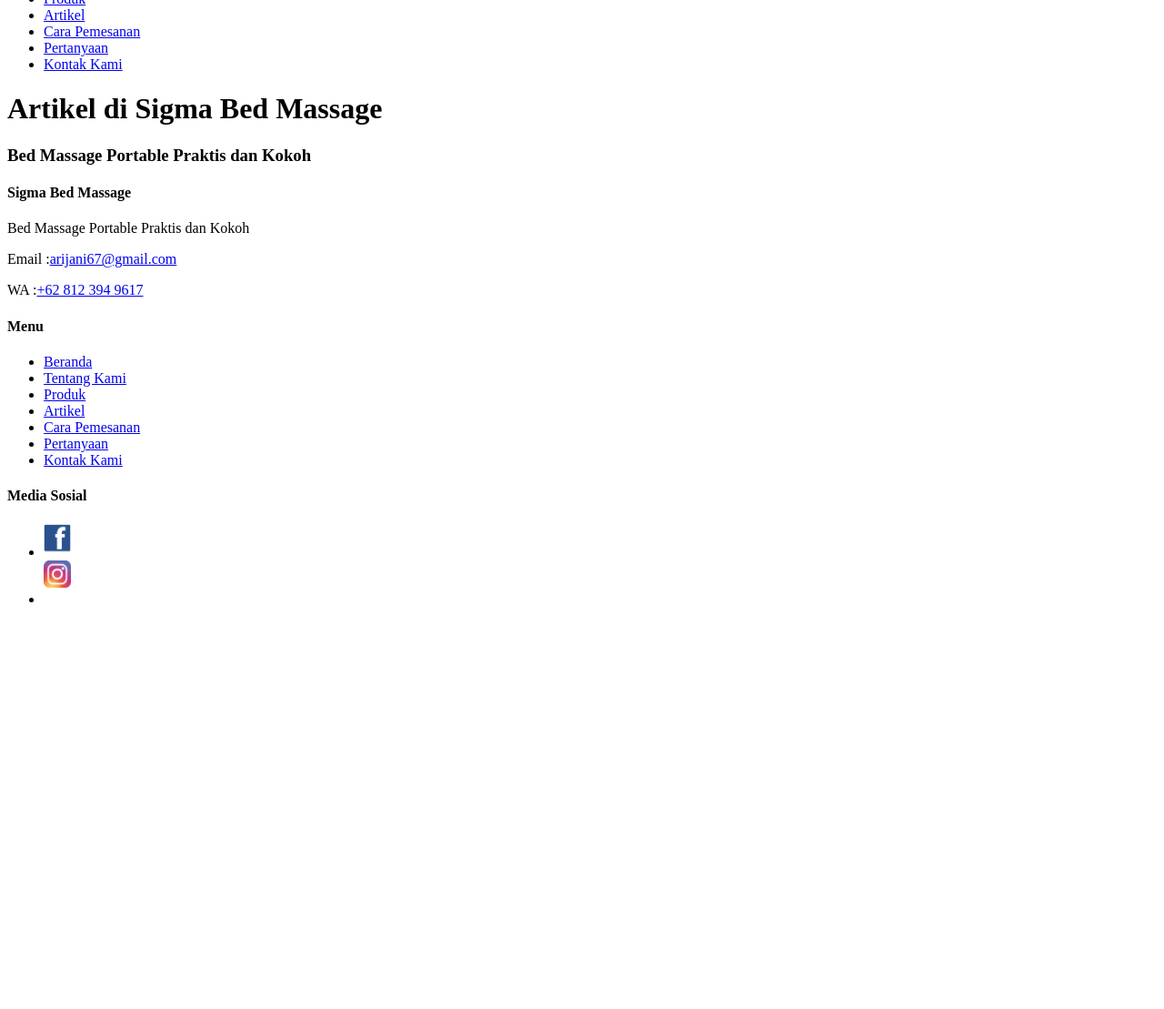
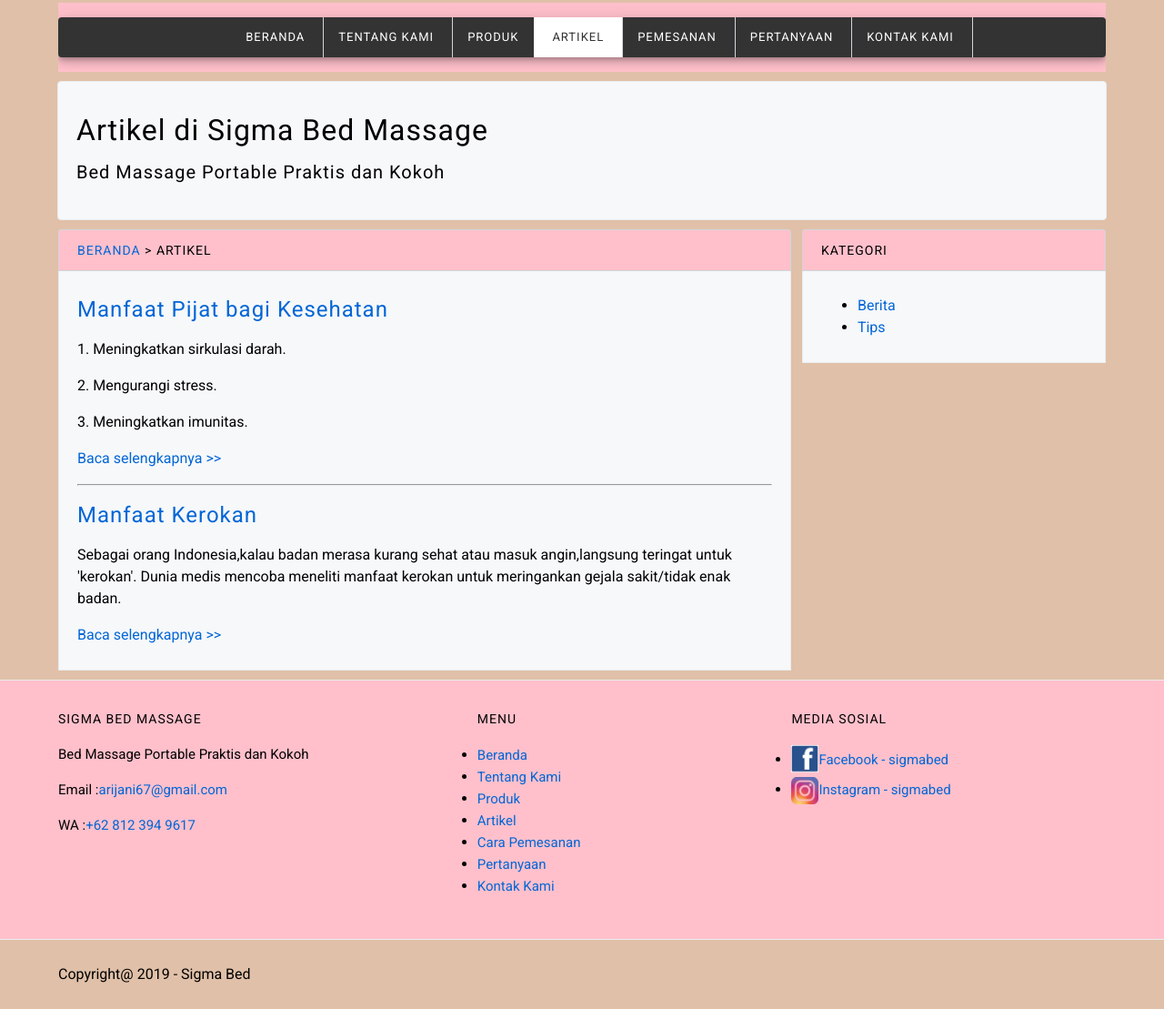
Before and after one commit to sigmabed/sigmabed.github.io, a plain HTML site: page artikel.html in a window 1280 px wide. Shown: the part 174-1283 px from the top of the page at 91% size. Before the commit the page ends 858 px from the top, so only its background shows below. Drawn offline with Linux system fonts and the light colour scheme; a script that the page names is missing.

Commit message:
Add files via upload

```diff
--- a/artikel.html
+++ b/artikel.html
@@ -12,15 +12,126 @@
 		<!-- Start Description -->
 		<meta name="description" content=" Bed Massage Portable Praktis dan Kokoh.Bed Massage Lipat. Cocok untuk home massage dan home terapis.">
 		<!-- End Description -->
+
+		<!-- Start CSS -->
+		<link rel="stylesheet" href="styles/style.css">
+		<!-- End CSS -->
+
 	</head>
 	<body>
 		<!-- Start Logo -->
+		<div class="container bg-blue logo">
 			<a href="index.html" title="Bed Massage Portable">
-			<img src="image/Logo bed massage2.jpg" alt="logo bed massage" width="100">
+				<img src="image/Logo bed massage2.jpg" alt="logo bed massage" width="150">
 			</a>
+		</div>
 		<!-- End Logo -->
 
 		<!-- Start Menu Primer -->
+		<div class="container bg-red menu-primer">
+			<ul>
+				<li>
+					<a href="index.html" title="Beranda">Beranda</a>
+				</li>
+				<li>
+					<a href="tentang.html" title="Tentang Kami">Tentang Kami</a>
+				</li>
+				<li>
+					<a href="produk.html" title="Produk">Produk</a>
+				</li>
+				<li>
+					<a href="artikel.html" title="Artikel" class="active">Artikel</a>
+				</li>
+				<li>
+					<a href="pemesanan.html" title="Pemesanan">Pemesanan</a>
+				</li>
+				<li>
+					<a href="pertanyaan.html" title="Pertanyaan">Pertanyaan</a>
+				</li>
+				<li>
+					<a href="kontak.html" title="Kontak Kami">Kontak Kami</a>
+				</li>
+			</ul>
+		</div>
+		<!-- End Menu Primer -->
+
+		<!-- Start Jumbotron -->
+		<div class="container jumbotron">
+			<h1>Artikel di Sigma Bed Massage</h1>
+			<h3>Bed Massage Portable Praktis dan Kokoh</h3>
+		</div>
+		<!-- End Jumbotron -->
+
+		<!-- Start Artikel -->
+		<div class="container">
+			<div class="main-one">
+				<div class="box-heading">
+					<h4>
+						<a href="index.html" title="Beranda">Beranda</a>
+					> Artikel
+					</h4>
+				</div>
+
+				<div class="box-isi">
+					<h2>
+						<a href="" title="Manfaat Pijat bagi Kesehatan">Manfaat Pijat bagi Kesehatan</a>
+					</h2>
+					<p>1. Meningkatkan sirkulasi darah.</p>
+					<p>2. Mengurangi stress.</p>
+					<p>3. Meningkatkan imunitas.</p>
+					<p>
+						<a href="" title="Baca selengkapnya >>">Baca selengkapnya >></a>
+					</p>
+
+					<hr>
+
+					<h2>
+						<a href="" title="Manfaat Kerokan">Manfaat Kerokan</a>
+					</h2>
+					<p> Sebagai orang Indonesia,kalau badan merasa kurang sehat atau masuk angin,langsung teringat untuk 'kerokan'.
+					Dunia medis mencoba meneliti manfaat kerokan untuk meringankan gejala sakit/tidak enak badan.</p>
+					<p>
+						<a href="" title="Baca selengkapnya >>">Baca selengkapnya >></a>
+					</p>
+				</div>
+			</div>
+
+			<div class="sidebar-two">
+				<!-- Start Kategori -->
+				<div class="box-heading">
+					<h4>Kategori</h4>
+				</div>
+				<div class="box-isi">
+					<ul>
+						<li>
+							<a href="#" title="Berita">Berita</a>
+						</li>
+						<li>
+							<a href="#" title="Tips">Tips</a>
+						</li>
+					</ul>
+				</div>
+	    		<!-- End Kategori -->
+			</div>
+		</div>
+		<!-- End Artikel -->
+
+		<!-- Start Menu Sekunder -->
+		<div class="container-full bg-red menu-sekunder">
+			<div class="container bg-blue">
+				<!-- Start Sigma Bed Massage -->
+				<div class="menu-sekunder-one">
+					<h4>SIGMA BED MASSAGE</h4>
+					<p>Bed Massage Portable Praktis dan Kokoh</p>
+					<p>Email :<a href="mailto:arijani67@gmail.com" title="arijani67@gmail.com">arijani67@gmail.com</a></p>
+					<p>WA :<a href="+62 812 394 9617" title="+62 812 394 9617">+62 812 394 9617</a></p>
+				</div>
+				<!-- End Sigma Bed Massage -->
+
+
+				<!-- Start Menu -->
+				<div class="menu-sekunder-two">
+					<h4>MENU</h4>
 					<ul>
 						<li>
 							<a href="index.html" title="Beranda">Beranda</a>
@@ -44,59 +155,49 @@
 							<a href="kontak.html" title="Kontak Kami">Kontak Kami</a>
 						</li>
 					</ul>
-		<!-- End Menu Primer -->
+				</div>
+				<!-- End Menu -->
 
-		<!-- Start Jumbotron -->
-		<h1>Artikel di Sigma Bed Massage</h1>
-		<h3>Bed Massage Portable Praktis dan Kokoh</h3>
-		<!-- End Jumbotron -->
-
-		<!-- Start Menu Sekunder -->
-		<h4>Sigma Bed Massage</h4>
-		<p>Bed Massage Portable Praktis dan Kokoh</p>
-		<p>Email :<a href="mailto:arijani67@gmail.com" title="arijani67@gmail.com">arijani67@gmail.com</a></p>
-		<p>WA :<a href="+62 812 394 9617" title="+62 812 394 9617">+62 812 394 9617</a></p>
-
-		<!-- Start Menu Sekunder -->
-		<h4>Menu</h4>
-		<ul>
-			<li>
-				<a href="index.html" title="Beranda">Beranda</a>
-			</li>
-			<li>
-				<a href="tentang.html" title="Tentang Kami">Tentang Kami</a>
-			</li>
-			<li>
-				<a href="produk.html" title="Produk">Produk</a>
-			</li>
-			<li>
-				<a href="artikel.html" title="Artikel">Artikel</a>
-			</li>
-			<li>
-				<a href="pemesanan.html" title="Cara Pemesanan">Cara Pemesanan</a>
-			</li>
-			<li>
-				<a href="pertanyaan.html" title="Pertanyaan">Pertanyaan</a>
-			</li>
-			<li>
-				<a href="kontak.html" title="Kontak Kami">Kontak Kami</a>
-			</li>
-		</ul>
-
-		<h4>Media Sosial</h4>
+				<!-- Start Media Sosial -->
+				<div class="menu-sekunder-three">
+					<h4>MEDIA SOSIAL</h4>
 					<ul>
 						<li>
 							<a href="https://www.facebook.com/bedmassageportable" title="Facebook - sigmabed">
-					<img src="image/logo facebook.png" alt="logo facebook" width="30">
+								<img src="image/logo facebook.png" alt="logo facebook" width="30">Facebook - sigmabed
 							</a>
 						</li>
+						<li>
 							<a href="https://www.instagram.com/sigmabed" title="Instagram - sigmabed">
-					<img src="image/logo instagram.png" alt="logo instagram" width="30">
+								<img src="image/logo instagram.png" alt="logo instagram" width="30">Instagram - sigmabed
 							</a>
-			<li>
 						</li>
 					</ul>
+				</div>
+				<!-- End Media Sosial -->
+			</div>
+		</div>
 		<!-- End Menu Sekunder -->
 
+		<!-- Start Copyright -->
+		<div class="container Copyright">
+			<p>Copyright@ 2019 - Sigma Bed</p>
+		</div>
+		<!-- End Copyright -->
+
+		<!-- WhatsHelp.io widget -->
+<script type="text/javascript">
+    (function () {
+        var options = {
+            whatsapp: "+628123949617", // WhatsApp number
+            call_to_action: "Message us", // Call to action
+            position: "right", // Position may be 'right' or 'left'
+        };
+        var proto = document.location.protocol, host = "getbutton.io", url = proto + "//static." + host;
+        var s = document.createElement('script'); s.type = 'text/javascript'; s.async = true; s.src = url + '/widget-send-button/js/init.js';
+        s.onload = function () { WhWidgetSendButton.init(host, proto, options); };
+        var x = document.getElementsByTagName('script')[0]; x.parentNode.insertBefore(s, x);
+    })();
+</script>
 	</body>
 </html>
```
Lines whose indentation alone changed are shown as unchanged.
